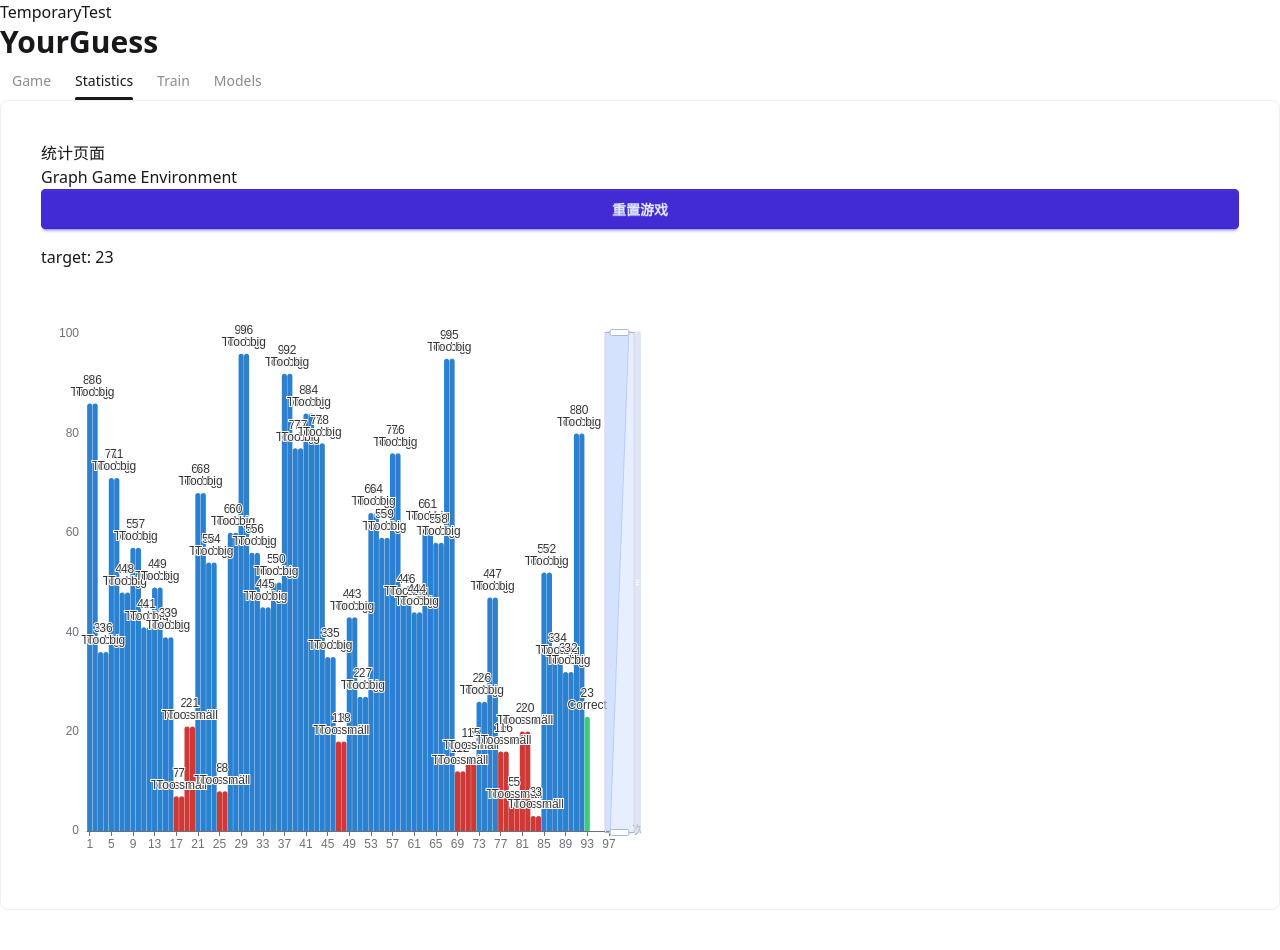
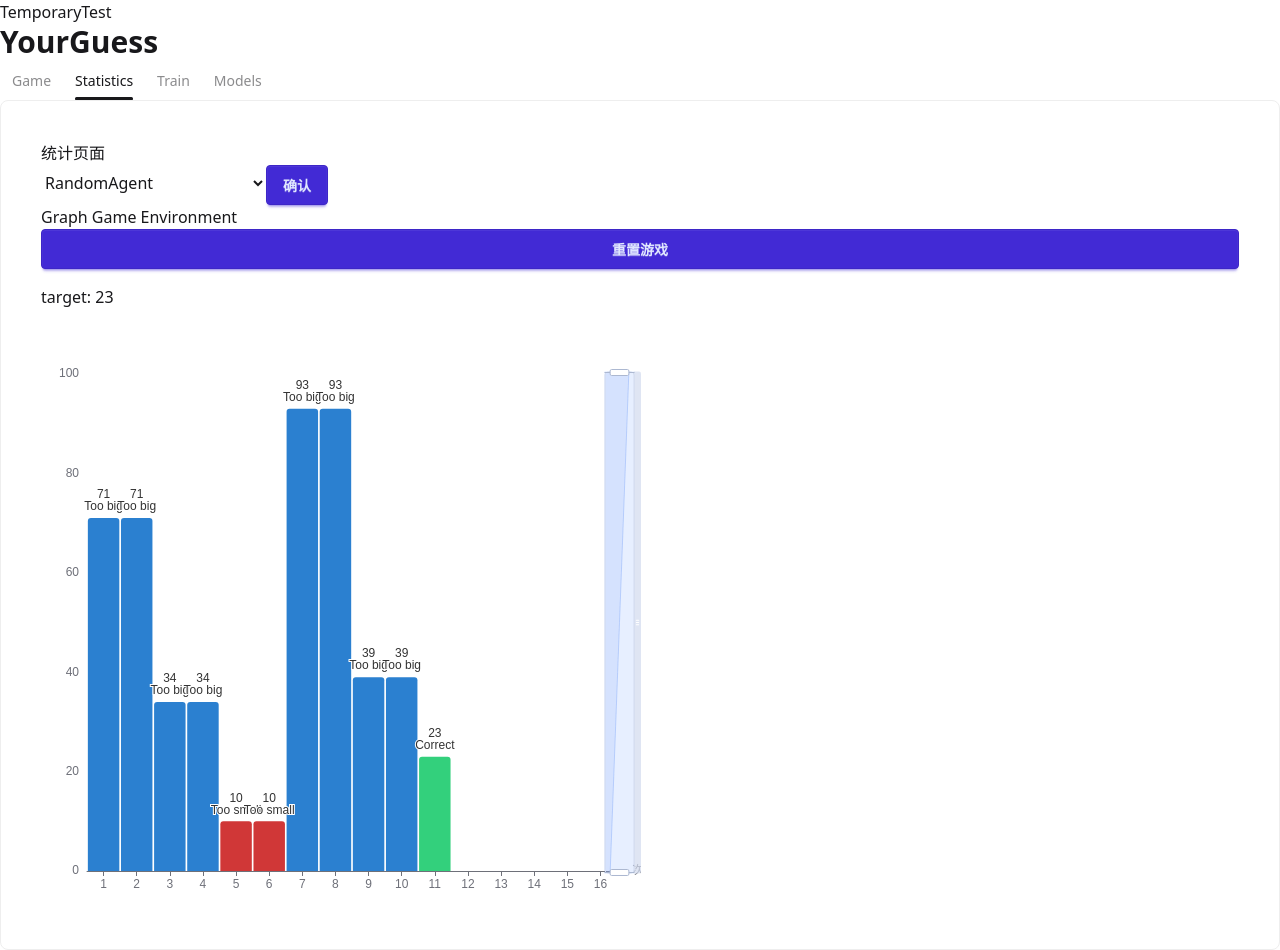
Before and after one commit to cloudblaze123/YourGuess, a Vue app: page / in a window 1280 px wide. Both pictures are taken after a click on the radio button "Statistics". Before the commit the page ends 910 px from the top, so only its background shows below. Built offline with nearby package versions, Linux system fonts and the light colour scheme; the HTML template or start-up script is replaced by a standard one.

Commit message:
【统计页面】支持切换测试的【Agent】

```diff
--- a/src/game/agent/agent.ts
+++ b/src/game/agent/agent.ts
@@ -25,7 +25,7 @@ class Agent {
     // 以下部分仅供游戏环境访问，外部不可访问
     action: Action = new NoneAction();
 
-    private _next: () => void = () => { };
+    _next: () => void = () => { };
 
     update() {
         return new Promise<void>(resolve => {
--- a/src/views/StatisticsView.vue
+++ b/src/views/StatisticsView.vue
@@ -1,17 +1,39 @@
 <template>
     <div>统计页面</div>
+    <form @submit.prevent="handleAgentSelect">
+        <select name="select" v-model="selectedOption" class="dark:bg-base-100 dark:text-white">
+            <option v-for="value, key in items" :value="key">{{ key }}</option>
+        </select>
+        <button type="submit" class="btn btn-primary">确认</button>
+    </form>
     <GraphGameEnvironment :attacker="attacker" :defender="defender" />
 </template>
 
 
 <script setup lang="ts">
+import { ref } from 'vue'
+
 import GraphGameEnvironment from '@/components/GraphGameEnvironment.vue';
 
+import { Agent } from '@/game/agent/agent';
+import { RandomAgent } from '@/game/agent/random-agent';
 import { SkipGuessedRandomAgent } from '@/game/agent/skip-guessed-random-agent';
 import { HonestAgent } from '@/game/agent/honest-agent';
 
 
-const attacker = new SkipGuessedRandomAgent();
+const items = ref<Record<string, Agent>>({
+    RandomAgent: new RandomAgent(),
+    SkipGuessedRandomAgent: new SkipGuessedRandomAgent(),
+})
+const selectedOption = ref('RandomAgent')
+
+
+const attacker = ref<Agent>(items.value[selectedOption.value]);
 const defender = new HonestAgent();
 
+
+function handleAgentSelect() {
+    attacker.value = items.value[selectedOption.value];
+}
+
 </script>
```
